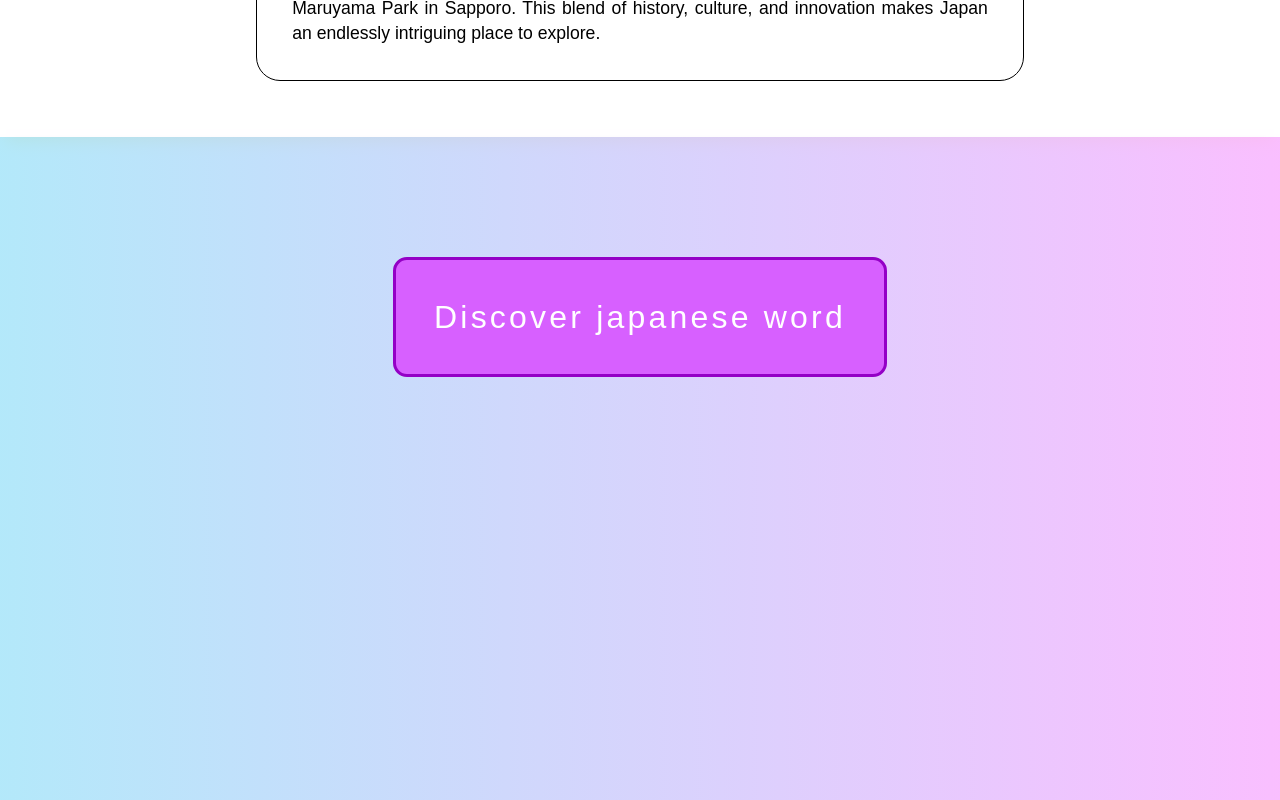
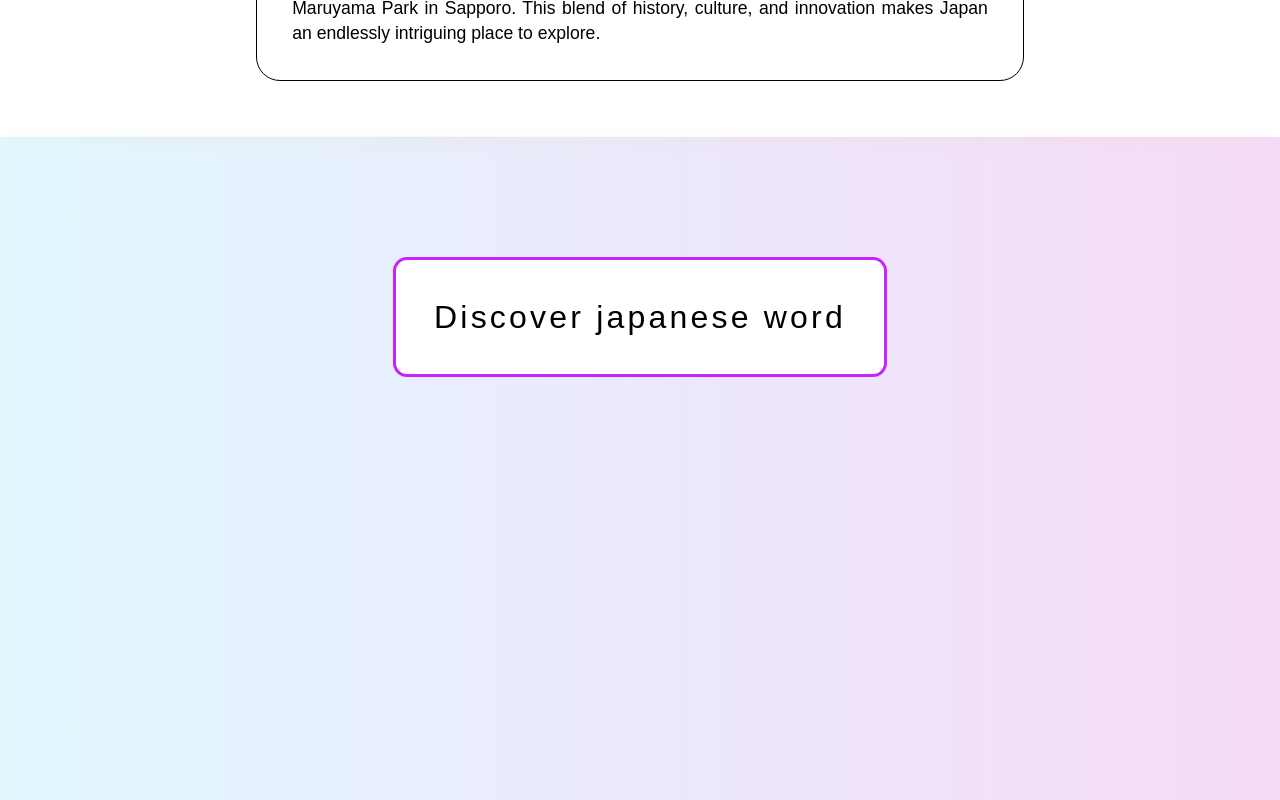
Before and after one commit to MJanuszek/about-japan-site, a React (Vite) app: page / in a window 1280 px wide. Shown: the part 1560-2360 px from the top of the page. Built offline with nearby package versions, Linux system fonts and the light colour scheme; a web font is replaced by a local one.

Commit message:
css changes

```diff
--- a/styles/_colors.scss
+++ b/styles/_colors.scss
@@ -1,8 +1,8 @@
-$sectionBgColor01: #d760ff;
+$sectionBgColor01: #eebdff;
 $sectionBgColor02: #77d2ff;
 $sectionBgColor03: #f459e5;
-$sectionBgColor04: #8064ff;
+$sectionBgColor04: #cbbffd;
 $accent-color02: #fbe087;
 $accent-color03: #1ca4ed;
 $accent-color04: #a4f8f5;
-$accent-color05: #d489fdd6;
+$accent-color05: #000000d6;
--- a/styles/discover.scss
+++ b/styles/discover.scss
@@ -10,8 +10,8 @@
   box-shadow: 0px 10px 16px -6px $accent-color05;
   background-image: linear-gradient(
     to right,
-    rgba(164, 228, 249, 0.831),
-    rgba(249, 184, 255, 0.906)
+    rgba(219, 246, 255, 0.831),
+    rgba(245, 215, 248, 0.906)
   );
 }
 .discover-title {
@@ -41,8 +41,9 @@
 }
 
 .discover-section__word {
+  color: black;
   border: 3px solid darken($sectionBgColor01, 30%);
-  background-color: $sectionBgColor01;
+  background-color: white;
 }
 
 .discover-section__anime {
```
